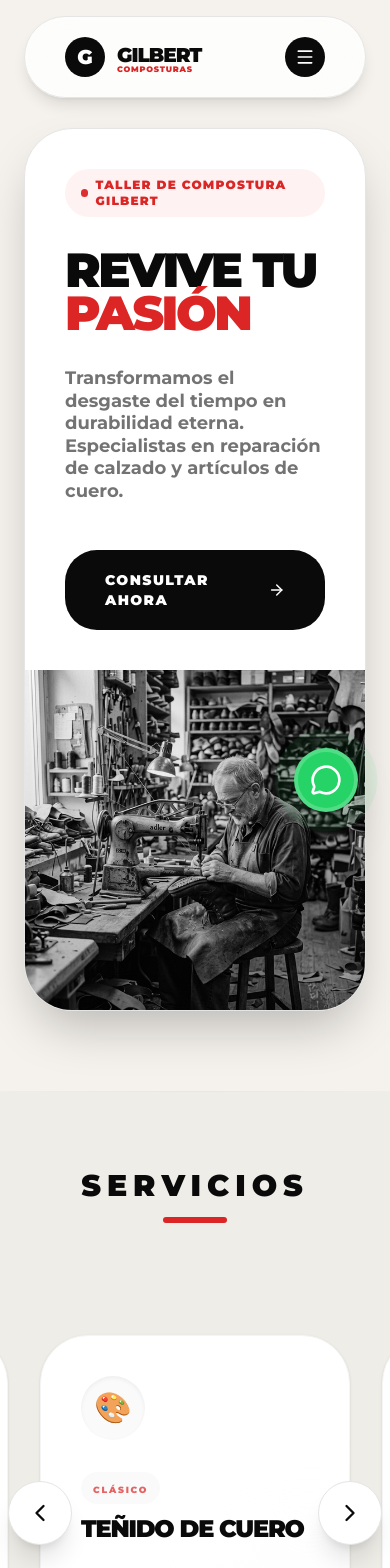
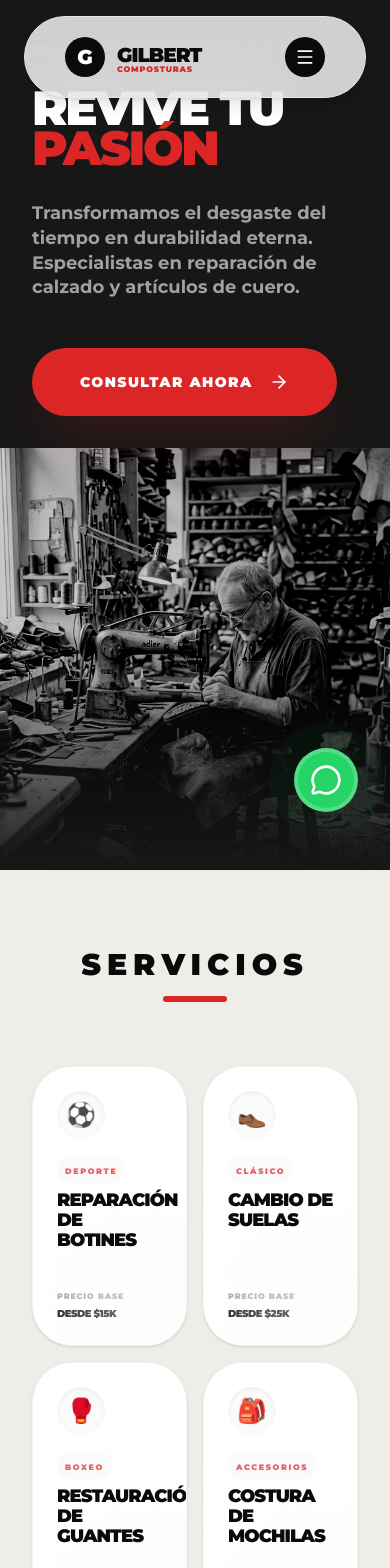
Before and after one commit to Cbas-54/Gilbert-page, a React (Vite) app: page / in a window 390 px wide. Shown: the top 1568 px of the page. Built offline with nearby package versions, Linux system fonts and the light colour scheme.

Commit message:
arreglos visuales en la presetnacion y rediseño de los servicios en celular

```diff
--- a/src/components/Hero.jsx
+++ b/src/components/Hero.jsx
@@ -3,55 +3,73 @@ import heroImage from '../assets/hero-workshop.png';
 
 const Hero = () => {
   return (
-    <div id="home" className="relative w-full pt-32 pb-20 bg-neutral-beige">
-      <div className="boutique-container">
-        <div className="relative bg-white rounded-[3rem] overflow-hidden border border-neutral-200 shadow-2xl flex flex-col lg:flex-row min-h-[600px]">
+    <div id="home" className="relative w-full min-h-screen bg-dark-rich flex flex-col lg:flex-row overflow-hidden">
 
-          {/* Left: Content Side */}
-          <div className="lg:w-1/2 p-10 md:p-16 flex flex-col justify-center relative z-10">
-            <div className="inline-flex items-center gap-2 bg-primary-50 text-primary-600 px-4 py-2 rounded-full mb-8 w-fit">
-              <span className="w-2 h-2 bg-primary-600 rounded-full animate-pulse"></span>
-              <span className="text-xs font-black uppercase tracking-widest">Taller de Compostura Gilbert</span>
+      {/* Left side: Content (Cinematic Dark) */}
+      <div className="lg:w-1/2 flex flex-col justify-center p-8 md:p-20 relative z-10 bg-dark-rich">
+        {/* Decorative Technical Line */}
+        <div className="absolute left-0 top-1/4 w-1 h-32 bg-primary-600 hidden lg:block"></div>
+
+        <div className="max-w-xl mx-auto lg:mx-0">
+          <div className="inline-flex items-center gap-3 mb-8">
+            <div className="w-10 h-[2px] bg-primary-600"></div>
+            <span className="text-[10px] font-black uppercase tracking-[0.4em] text-primary-500">
+              Establecimiento La Plata
+            </span>
           </div>
 
-            <h1 className="text-5xl md:text-7xl lg:text-8xl font-black leading-[0.9] text-dark-deep uppercase tracking-tighter mb-8 transition-all hover:tracking-normal">
+          <h1 className="text-5xl md:text-7xl lg:text-8xl font-black leading-[0.85] text-white uppercase tracking-tighter mb-8">
             REVIVE TU <br/>
             <span className="text-primary-600">PASIÓN</span>
           </h1>
 
-            <p className="text-lg md:text-xl text-neutral-500 font-bold leading-tight max-w-md mb-12">
+          <p className="text-lg md:text-xl text-neutral-400 font-bold leading-snug max-w-md mb-12">
             Transformamos el desgaste del tiempo en durabilidad eterna. Especialistas en reparación de calzado y artículos de cuero.
           </p>
 
-            <div className="flex flex-wrap gap-4">
+          <div className="flex flex-wrap gap-6 items-center">
             <a
               href="https://wa.me/542211234567"
               target="_blank"
               rel="noopener noreferrer"
-                className="group px-10 py-5 bg-dark-deep text-white font-black text-sm uppercase tracking-widest rounded-2xl hover:bg-primary-600 transition-all duration-300 flex items-center gap-3"
+              className="group px-12 py-6 bg-primary-600 text-white font-black text-sm uppercase tracking-widest rounded-full hover:bg-white hover:text-dark-deep transition-all duration-500 flex items-center gap-4 shadow-2xl shadow-primary-600/20"
             >
               Consultar Ahora
               <ArrowRight className="w-5 h-5 group-hover:translate-x-2 transition-transform" />
             </a>
+
+            <div className="hidden sm:flex items-center gap-4 text-neutral-500">
+              <div className="w-12 h-12 rounded-full border border-neutral-800 flex items-center justify-center">
+                <span className="text-[10px] font-black">2026</span>
+              </div>
+              <p className="text-[9px] font-black uppercase tracking-widest leading-none">
+                CALIDAD <br/> CERTIFICADA
+              </p>
+            </div>
           </div>
         </div>
 
-          {/* Right: Image Side */}
-          <div className="lg:w-1/2 relative bg-neutral-100 overflow-hidden">
+        {/* Ambient watermark */}
+        <div className="absolute bottom-10 left-10 opacity-5 pointer-events-none hidden lg:block">
+          <p className="text-[120px] font-black leading-none text-white select-none translate-y-20">GILBERT</p>
+        </div>
+      </div>
+
+      {/* Right side: Visual (Full-bleed) */}
+      <div className="lg:w-1/2 relative min-h-[50vh] lg:min-h-screen">
         <img
           src={heroImage}
           alt="Artesano reparando calzado en su taller"
-              className="w-full h-full object-cover object-center grayscale hover:grayscale-0 transition-all duration-1000 scale-105 hover:scale-100"
+          className="absolute inset-0 w-full h-full object-cover object-center grayscale brightness-75 contrast-125 transition-all duration-1000"
         />
-            {/* Soft overlay */}
-            <div className="absolute inset-0 bg-gradient-to-t from-black/20 to-transparent"></div>
-          </div>
+        {/* Dramatic Shadow Overlay */}
+        <div className="absolute inset-0 bg-gradient-to-r from-dark-rich via-transparent to-transparent hidden lg:block"></div>
+        <div className="absolute inset-0 bg-gradient-to-t from-dark-rich via-transparent to-transparent lg:hidden"></div>
 
-          {/* Small Floating Label */}
-          <div className="absolute top-10 right-10 bg-white/90 backdrop-blur px-6 py-3 rounded-2xl border border-neutral-200 hidden xl:block animate-bounce">
-            <p className="text-[10px] font-black uppercase tracking-widest opacity-40">Establecido en</p>
-            <p className="text-sm font-black uppercase">La Plata, AR</p>
-          </div>
+        {/* Studio Identifier */}
+        <div className="absolute bottom-12 right-12 border-l border-neutral-500 pl-6 hidden md:block">
+          <p className="text-[10px] font-black uppercase tracking-[0.3em] text-white/50 mb-1">C_LOCATION / 01</p>
+          <p className="text-sm font-black text-white uppercase tracking-tighter">Boutique de Composturas</p>
         </div>
       </div>
     </div>
--- a/src/components/ProductCarousel.jsx
+++ b/src/components/ProductCarousel.jsx
@@ -11,6 +11,71 @@ const products = [
   { id: 7, name: 'Cambio de Cierres', category: 'ACCESORIOS', price: 'Desde $9k', icon: '🤐' },
   { id: 8, name: 'Limpieza Premium', category: 'ESTÉTICA', price: 'Desde $15k', icon: '✨' },
 ];
+
+const ProductCard = ({ product, isHovered, onHover, onLeave, anyCardHovered, isEntering, isLeaving }) => (
+  <div
+    onMouseEnter={onHover}
+    onMouseLeave={onLeave}
+    className={`h-full transition-all duration-700
+      ${isLeaving ? 'scale-50 opacity-0 blur-lg' : 'scale-100 opacity-100'}
+      ${isEntering ? 'animate-in fade-in zoom-in-50 duration-700' : ''}
+      ${anyCardHovered && !isHovered ? 'opacity-30 scale-[0.95]' : 'opacity-100 scale-100'}
+    `}
+  >
+    <div className={`
+      bg-white h-full rounded-[2.5rem] md:rounded-[3rem] p-6 md:p-10 border border-neutral-100 shadow-sm
+      transition-all duration-500 group cursor-pointer relative overflow-hidden flex flex-col justify-between min-h-[280px] md:min-h-[340px]
+      ${isHovered ? 'shadow-[0_20px_60px_-15px_rgba(220,38,38,0.2)] border-primary-100 -translate-y-2 md:-translate-y-4' : ''}
+    `}>
+      <div className={`
+        absolute -right-6 -bottom-6 w-32 h-32 bg-neutral-50 rounded-full
+        transition-all duration-700 blur-3xl group-hover:bg-primary-50 group-hover:scale-150
+      `}></div>
+
+      <div className={`
+        absolute right-4 md:right-6 top-6 md:top-8 text-5xl md:text-7xl opacity-0 transition-all duration-700 pointer-events-none rotate-12
+        ${isHovered ? 'opacity-5 translate-y-4 -rotate-12 scale-150' : ''}
+      `}>
+        {product.icon}
+      </div>
+
+      <div className="space-y-4 md:space-y-8 relative z-10">
+        <div className={`
+          w-12 h-12 md:w-16 md:h-16 bg-neutral-50 rounded-2xl flex items-center justify-center text-2xl md:text-3xl
+          transition-all duration-500 shadow-inner group-hover:bg-white group-hover:shadow-lg group-hover:rotate-12 group-hover:scale-110
+          ${isHovered ? 'text-primary-600' : ''}
+        `}>
+          {product.icon}
+        </div>
+
+        <div>
+          <div className="inline-block px-2 py-0.5 md:px-3 md:py-1 bg-neutral-50 rounded-full mb-2 md:mb-3 group-hover:bg-primary-50 transition-colors">
+            <span className="text-[8px] md:text-[9px] font-black text-primary-600 tracking-[0.2em] uppercase opacity-70">
+              {product.category}
+            </span>
+          </div>
+          <h4 className="text-lg md:text-2xl font-black text-dark-deep leading-[1.1] uppercase tracking-tighter group-hover:text-primary-600 transition-colors">
+            {product.name}
+          </h4>
+        </div>
+      </div>
+
+      <div className="pt-4 md:pt-8 border-t border-neutral-50 flex items-center justify-between mt-auto">
+        <div className="flex flex-col">
+          <span className="text-[8px] md:text-[9px] font-black text-neutral-400 uppercase tracking-widest mb-1">Precio base</span>
+          <span className="text-[10px] md:text-sm font-black text-dark-deep uppercase tracking-tighter">{product.price}</span>
+        </div>
+        <div className={`
+          w-8 h-8 md:w-12 md:h-12 rounded-xl md:rounded-2xl bg-dark-deep text-white flex items-center justify-center
+          transition-all duration-500 transform
+          ${isHovered ? 'scale-110 bg-primary-600 rotate-0' : 'scale-50 opacity-0 -rotate-45'}
+        `}>
+          <CornerDownRight size={18} className="md:w-6 md:h-6" />
+        </div>
+      </div>
+    </div>
+  </div>
+);
 
 const ProductCarousel = () => {
   const itemsToShow = 4;
@@ -71,21 +136,36 @@ const ProductCarousel = () => {
   return (
     <section id="servicios" className="py-20 md:py-32 bg-neutral-warm relative overflow-hidden">
       <div className="absolute top-0 left-0 w-full h-px bg-gradient-to-r from-transparent via-neutral-300 to-transparent opacity-30"></div>
+
       <div className="boutique-container relative">
-
-        <div className="text-center mb-20">
+        <div className="text-center mb-16 md:mb-20">
           <h2 className="text-3xl md:text-5xl font-black text-dark-deep uppercase tracking-[0.2em] leading-none mb-4">
             SERVICIOS
           </h2>
           <div className="w-16 h-1.5 bg-primary-600 mx-auto rounded-full"></div>
         </div>
 
-        <div className="relative group mx-auto max-w-[1400px]">
+        {/* MOBILE GRID LAYOUT (2 Columns) */}
+        <div className="md:hidden grid grid-cols-2 gap-4 px-2">
+          {products.map((product) => (
+            <div key={product.id} className="h-full">
+              <ProductCard
+                product={product}
+                isHovered={hoveredCardId === product.id}
+                onHover={() => setHoveredCardId(product.id)}
+                onLeave={() => setHoveredCardId(null)}
+                anyCardHovered={hoveredCardId !== null}
+              />
+            </div>
+          ))}
+        </div>
 
+        {/* DESKTOP CAROUSEL LAYOUT */}
+        <div className="hidden md:block relative group mx-auto max-w-[1400px]">
           <button
             onClick={handlePrev}
             disabled={!!direction}
-            className="absolute -left-4 md:-left-12 top-1/2 -translate-y-1/2 z-30 w-16 h-16 bg-white border border-neutral-200 rounded-full flex items-center justify-center text-dark-deep hover:bg-dark-deep hover:text-white transition-all shadow-xl active:scale-95 disabled:opacity-50"
+            className="absolute -left-12 top-1/2 -translate-y-1/2 z-30 w-16 h-16 bg-white border border-neutral-200 rounded-full flex items-center justify-center text-dark-deep hover:bg-dark-deep hover:text-white transition-all shadow-xl active:scale-95 disabled:opacity-50"
           >
             <ChevronLeft size={28} />
           </button>
@@ -93,7 +173,7 @@ const ProductCarousel = () => {
           <button
             onClick={handleNext}
             disabled={!!direction}
-            className="absolute -right-4 md:-right-12 top-1/2 -translate-y-1/2 z-30 w-16 h-16 bg-white border border-neutral-200 rounded-full flex items-center justify-center text-dark-deep hover:bg-dark-deep hover:text-white transition-all shadow-xl active:scale-95 disabled:opacity-50"
+            className="absolute -right-12 top-1/2 -translate-y-1/2 z-30 w-16 h-16 bg-white border border-neutral-200 rounded-full flex items-center justify-center text-dark-deep hover:bg-dark-deep hover:text-white transition-all shadow-xl active:scale-95 disabled:opacity-50"
           >
             <ChevronRight size={28} />
           </button>
@@ -103,82 +183,25 @@ const ProductCarousel = () => {
               ref={containerRef}
               className={`flex ${isTransitioning ? 'transition-all duration-700 ease-[cubic-bezier(0.34,1.56,0.64,1)]' : ''}`}
               style={{
-                transform: `translateX(-${currentIndex * (100 / itemsToShow)}%)`,
+                transform: `translateX(-${currentIndex * 25}%)`,
               }}
             >
               {extendedProducts.map((product, idx) => {
+                const id = `${product.id}-${idx}`;
                 const isLeaving = (direction === 'next' && idx === currentIndex - 1) || (direction === 'prev' && idx === currentIndex + itemsToShow);
                 const isEntering = (direction === 'next' && idx === currentIndex + itemsToShow - 1) || (direction === 'prev' && idx === currentIndex);
 
-                const isHovered = hoveredCardId === `${product.id}-${idx}`;
-                const anyCardHovered = hoveredCardId !== null;
-
                 return (
-                  <div
-                    key={`${product.id}-${idx}`}
-                    onMouseEnter={() => setHoveredCardId(`${product.id}-${idx}`)}
-                    onMouseLeave={() => setHoveredCardId(null)}
-                    className={`min-w-full sm:min-w-[50%] lg:min-w-[25%] px-4 py-8 transition-all duration-700
-                      ${isLeaving ? 'scale-50 opacity-0 blur-lg transition-all' : 'scale-100 opacity-100'}
-                      ${isEntering ? 'animate-in fade-in zoom-in-50 duration-700' : ''}
-                      ${anyCardHovered && !isHovered ? 'opacity-30 scale-[0.95]' : 'opacity-100 scale-100'}
-                    `}
-                  >
-                    <div className={`
-                      bg-white h-full rounded-[3rem] p-10 border border-neutral-100 shadow-sm
-                      transition-all duration-500 group cursor-pointer relative overflow-hidden flex flex-col justify-between min-h-[340px]
-                      ${isHovered ? 'shadow-[0_20px_60px_-15px_rgba(220,38,38,0.2)] border-primary-100 -translate-y-4' : ''}
-                    `}>
-                      {/* Premium Decorative Elements */}
-                      <div className={`
-                        absolute -right-6 -bottom-6 w-32 h-32 bg-neutral-50 rounded-full
-                        transition-all duration-700 blur-3xl group-hover:bg-primary-50 group-hover:scale-150
-                      `}></div>
-
-                      {/* Floating Ghost Icon on Hover */}
-                      <div className={`
-                        absolute right-6 top-8 text-7xl opacity-0 transition-all duration-700 pointer-events-none rotate-12
-                        ${isHovered ? 'opacity-5 translate-y-4 -rotate-12 scale-150' : ''}
-                      `}>
-                        {product.icon}
-                      </div>
-
-                      <div className="space-y-8 relative z-10">
-                        {/* Icon Container with Glassmorphism */}
-                        <div className={`
-                          w-16 h-16 bg-neutral-50 rounded-2xl flex items-center justify-center text-3xl
-                          transition-all duration-500 shadow-inner group-hover:bg-white group-hover:shadow-lg group-hover:rotate-12 group-hover:scale-110
-                          ${isHovered ? 'text-primary-600' : ''}
-                        `}>
-                          {product.icon}
-                        </div>
-
-                        <div>
-                          <div className="inline-block px-3 py-1 bg-neutral-50 rounded-full mb-3 group-hover:bg-primary-50 transition-colors">
-                            <span className="text-[9px] font-black text-primary-600 tracking-[0.2em] uppercase opacity-70">
-                              {product.category}
-                            </span>
-                          </div>
-                          <h4 className="text-2xl font-black text-dark-deep leading-[1.1] uppercase tracking-tighter group-hover:text-primary-600 transition-colors">
-                            {product.name}
-                          </h4>
-                        </div>
-                      </div>
-
-                      <div className="pt-8 border-t border-neutral-50 flex items-center justify-between mt-auto">
-                        <div className="flex flex-col">
-                          <span className="text-[9px] font-black text-neutral-400 uppercase tracking-widest mb-1">Precio base</span>
-                          <span className="text-sm font-black text-dark-deep uppercase tracking-tighter">{product.price}</span>
-                        </div>
-                        <div className={`
-                          w-12 h-12 rounded-2xl bg-dark-deep text-white flex items-center justify-center
-                          transition-all duration-500 transform
-                          ${isHovered ? 'scale-110 bg-primary-600 rotate-0' : 'scale-50 opacity-0 -rotate-45'}
-                        `}>
-                          <CornerDownRight size={22} />
-                        </div>
-                      </div>
-                    </div>
+                  <div key={id} className="min-w-[25%] px-4 py-8">
+                    <ProductCard
+                      product={product}
+                      isHovered={hoveredCardId === id}
+                      onHover={() => setHoveredCardId(id)}
+                      onLeave={() => setHoveredCardId(null)}
+                      anyCardHovered={hoveredCardId !== null}
+                      isEntering={isEntering}
+                      isLeaving={isLeaving}
+                    />
                   </div>
                 );
               })}
```
Lines whose indentation alone changed are shown as unchanged.
